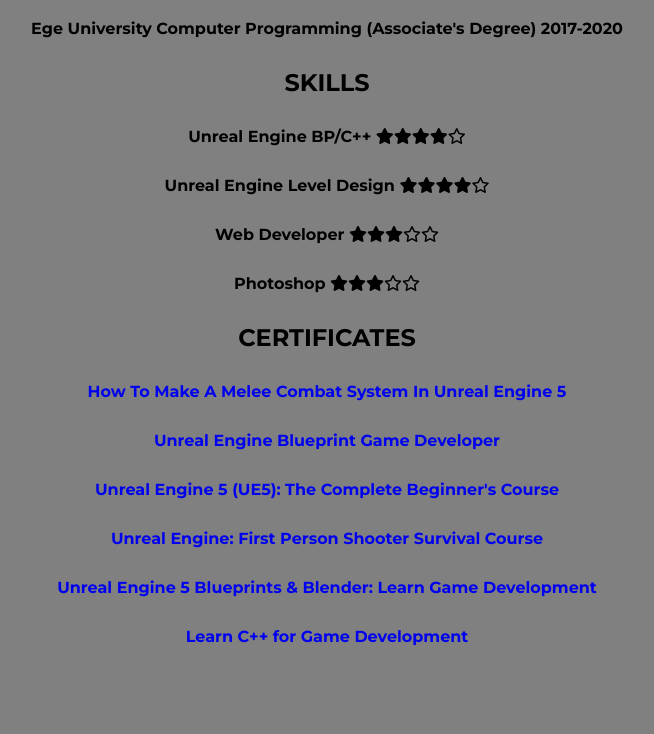
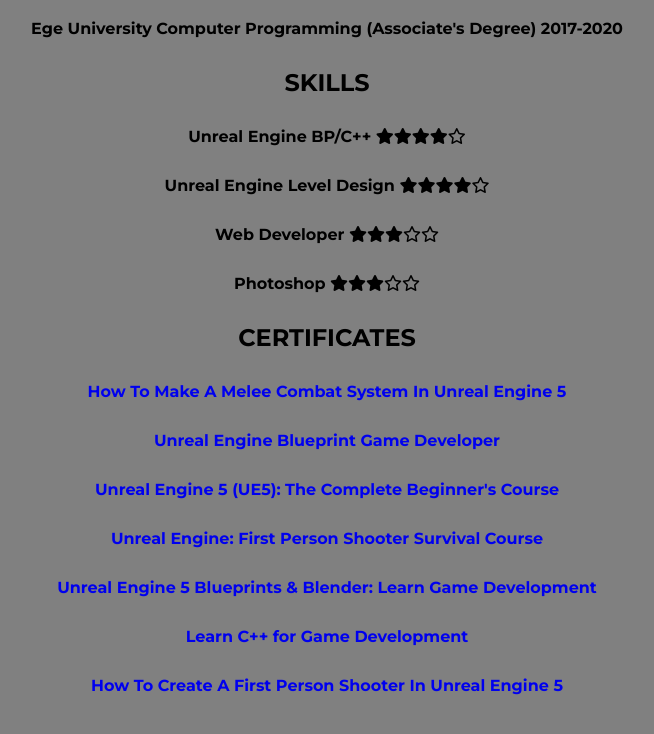
Before and after one commit to wraithwolf/Resume, a plain HTML site: page index.html in a window 1280 px wide. Shown: the part 332-1066 px from the top of the page, without its empty margins (313-967 px from the left). Drawn offline with Linux system fonts and the light colour scheme.

Commit message:
Add files via upload

```diff
--- a/index.html
+++ b/index.html
@@ -100,6 +100,17 @@
           >Learn C++ for Game Development
         </a>
       </p>
+
+
+      <p>
+        <a
+          href="https://www.udemy.com/certificate/UC-d683eb38-38f2-441b-81b8-88ae35f471db/"
+          target="_blank"
+          >How To Create A First Person Shooter In Unreal Engine 5
+        </a>
+      </p>
+
+
     </div>
   </body>
 </html>
```
